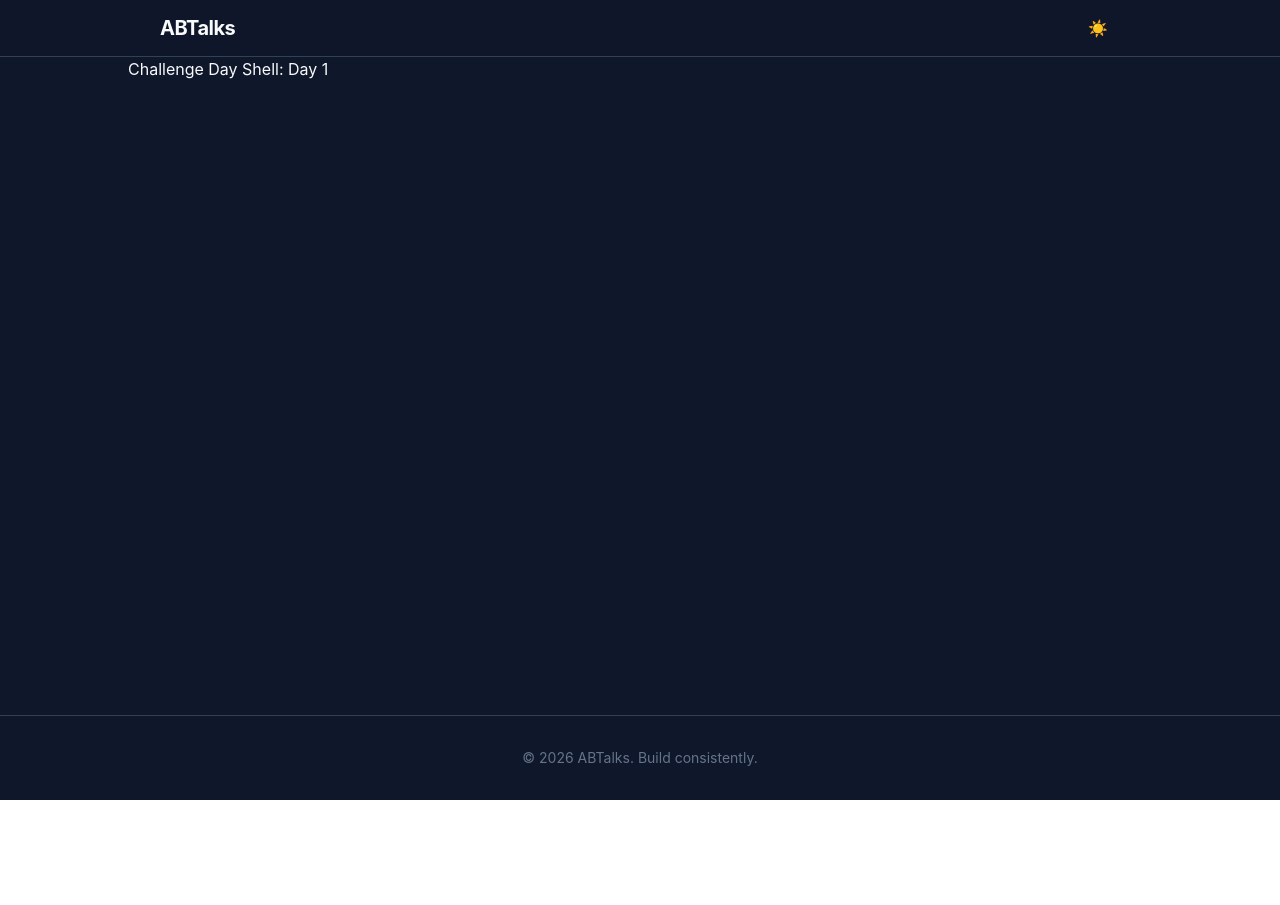
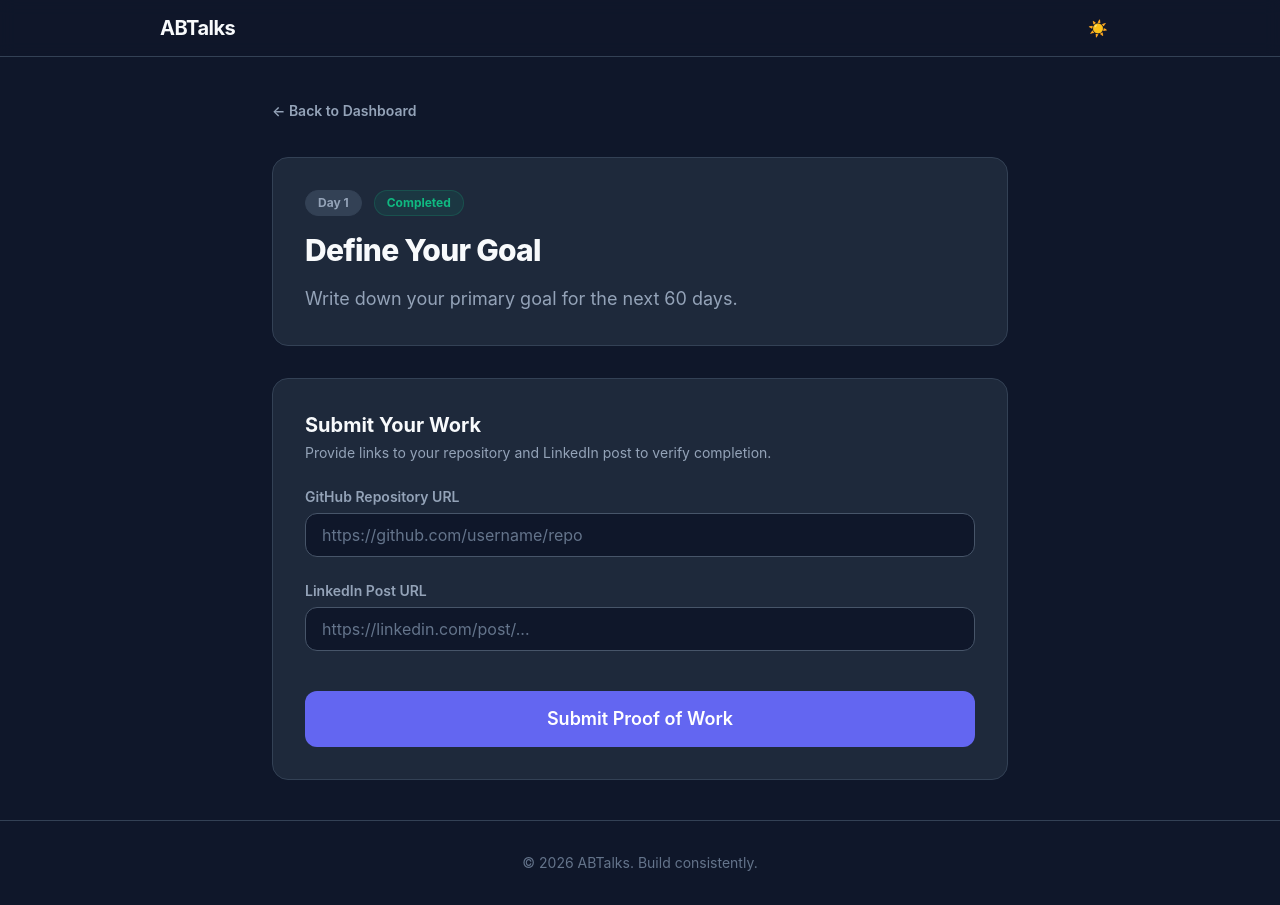
Before and after one commit to KrehantGajjar10/ABTalks, a React (Vite) app: page /day/1 in a window 1280 px wide. Before the commit the page ends 800 px from the top, so only its background shows below. Built offline with nearby package versions, Linux system fonts and the light colour scheme.

Commit message:
feat: build challenge day execution and submission flow

```diff
--- /dev/null
+++ b/src/components/challenge/SubmissionForm.jsx
@@ -0,0 +1,67 @@
+import { useState } from 'react';
+import { Link } from 'react-router-dom';
+import { Card } from '../ui/Card';
+import { Input } from '../ui/Input';
+import { Button } from '../ui/Button';
+
+export function SubmissionForm() {
+  const [isSubmitted, setIsSubmitted] = useState(false);
+  const [githubUrl, setGithubUrl] = useState('');
+  const [linkedinUrl, setLinkedinUrl] = useState('');
+
+  const handleSubmit = (e) => {
+    e.preventDefault();
+    setIsSubmitted(true);
+  };
+
+  if (isSubmitted) {
+    return (
+      <Card className="p-8 md:p-12 text-center flex flex-col items-center justify-center space-y-6 bg-status-success/5 border-status-success/20">
+        <div className="w-16 h-16 rounded-full bg-status-success/20 flex items-center justify-center text-status-success text-3xl">
+          ✓
+        </div>
+        <div>
+          <h2 className="text-2xl font-bold text-text-primary mb-2">Proof Submitted Successfully!</h2>
+          <p className="text-text-secondary text-base">Your streak is safe. Great job completing today's challenge.</p>
+        </div>
+        <Link to="/dashboard" tabIndex={-1} className="w-full sm:w-auto">
+          <Button variant="secondary" size="lg" className="w-full sm:w-auto mt-4">
+            Return to Dashboard
+          </Button>
+        </Link>
+      </Card>
+    );
+  }
+
+  return (
+    <Card className="p-6 md:p-8">
+      <div className="mb-6">
+        <h2 className="text-xl font-bold text-text-primary">Submit Your Work</h2>
+        <p className="text-sm text-text-secondary mt-1">Provide links to your repository and LinkedIn post to verify completion.</p>
+      </div>
+      <form onSubmit={handleSubmit} className="space-y-6">
+        <Input
+          label="GitHub Repository URL"
+          id="github-url"
+          type="url"
+          placeholder="https://github.com/username/repo"
+          required
+          value={githubUrl}
+          onChange={(e) => setGithubUrl(e.target.value)}
+        />
+        <Input
+          label="LinkedIn Post URL"
+          id="linkedin-url"
+          type="url"
+          placeholder="https://linkedin.com/post/..."
+          required
+          value={linkedinUrl}
+          onChange={(e) => setLinkedinUrl(e.target.value)}
+        />
+        <Button type="submit" size="lg" className="w-full mt-4">
+          Submit Proof of Work
+        </Button>
+      </form>
+    </Card>
+  );
+}
--- /dev/null
+++ b/src/components/challenge/TaskBrief.jsx
@@ -0,0 +1,24 @@
+import { Card } from '../ui/Card';
+import { Badge } from '../ui/Badge';
+
+export function TaskBrief({ challenge }) {
+  let badgeVariant = 'neutral';
+  if (challenge.status === 'completed') badgeVariant = 'success';
+  if (challenge.status === 'missed') badgeVariant = 'error';
+  if (challenge.status === 'pending') badgeVariant = 'warning';
+
+  return (
+    <Card className="flex flex-col space-y-4 p-6 md:p-8">
+      <div className="flex items-center gap-3">
+        <Badge variant="neutral" className="text-sm">Day {challenge.day}</Badge>
+        <Badge variant={badgeVariant} className="capitalize text-sm">{challenge.status}</Badge>
+      </div>
+      <h1 className="text-2xl md:text-3xl font-extrabold text-text-primary tracking-tight">
+        {challenge.title}
+      </h1>
+      <p className="text-base md:text-lg text-text-secondary leading-relaxed font-normal">
+        {challenge.description}
+      </p>
+    </Card>
+  );
+}
--- /dev/null
+++ b/src/components/ui/Input.jsx
@@ -0,0 +1,19 @@
+export function Input({ label, id, helperText, className = '', ...props }) {
+  return (
+    <div className={`w-full flex flex-col space-y-1.5 ${className}`}>
+      {label && (
+        <label htmlFor={id} className="text-sm font-semibold text-text-secondary">
+          {label}
+        </label>
+      )}
+      <input
+        id={id}
+        className="w-full h-11 px-4 rounded-xl border border-border-strong bg-bg-app text-text-primary placeholder:text-text-muted focus:outline-none focus:ring-2 focus:ring-focus-ring focus:border-focus-ring transition-shadow text-base"
+        {...props}
+      />
+      {helperText && (
+        <p className="text-xs text-text-muted">{helperText}</p>
+      )}
+    </div>
+  );
+}
--- a/src/pages/ChallengeDayPage.jsx
+++ b/src/pages/ChallengeDayPage.jsx
@@ -1,11 +1,38 @@
-import { useParams } from 'react-router-dom';
+import { useParams, Link } from 'react-router-dom';
+import { mockData } from '../data/mockData';
+import { TaskBrief } from '../components/challenge/TaskBrief';
+import { SubmissionForm } from '../components/challenge/SubmissionForm';
+import { Button } from '../components/ui/Button';
 
 export default function ChallengeDayPage() {
   const { dayId } = useParams();
+  const challenge = mockData.challenges.find(c => c.day === parseInt(dayId, 10));
+
+  if (!challenge) {
+    return (
+      <div className="py-12 px-4 flex flex-col items-center justify-center text-center space-y-6 min-h-[50vh]">
+        <h1 className="text-3xl font-bold text-text-primary">Challenge Not Found</h1>
+        <p className="text-text-secondary">We couldn't find the challenge for Day {dayId}.</p>
+        <Link to="/dashboard" tabIndex={-1}>
+          <Button>Return to Dashboard</Button>
+        </Link>
+      </div>
+    );
+  }
 
   return (
-    <main>
-      <h1>Challenge Day Shell: Day {dayId}</h1>
-    </main>
+    <div className="py-6 px-4 md:py-10 max-w-3xl mx-auto w-full flex flex-col gap-6 md:gap-8">
+      <div>
+        <Link
+          to="/dashboard"
+          className="inline-flex items-center text-sm font-semibold text-text-secondary hover:text-text-primary transition-colors focus:outline-none focus:ring-2 focus:ring-focus-ring rounded px-2 py-1 -ml-2"
+        >
+          &larr; Back to Dashboard
+        </Link>
+      </div>
+
+      <TaskBrief challenge={challenge} />
+      <SubmissionForm />
+    </div>
   );
 }
```
Also changed, not shown: 1 other file (tests, documents, lock files or other folders).
